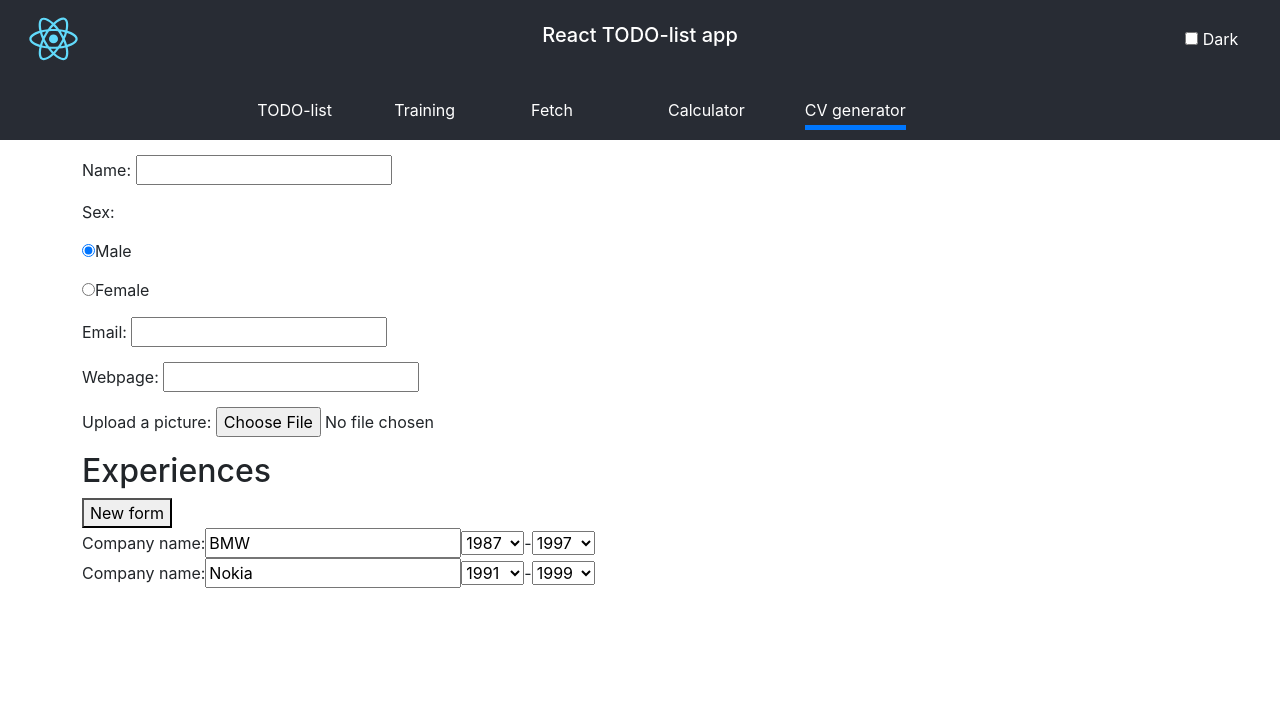
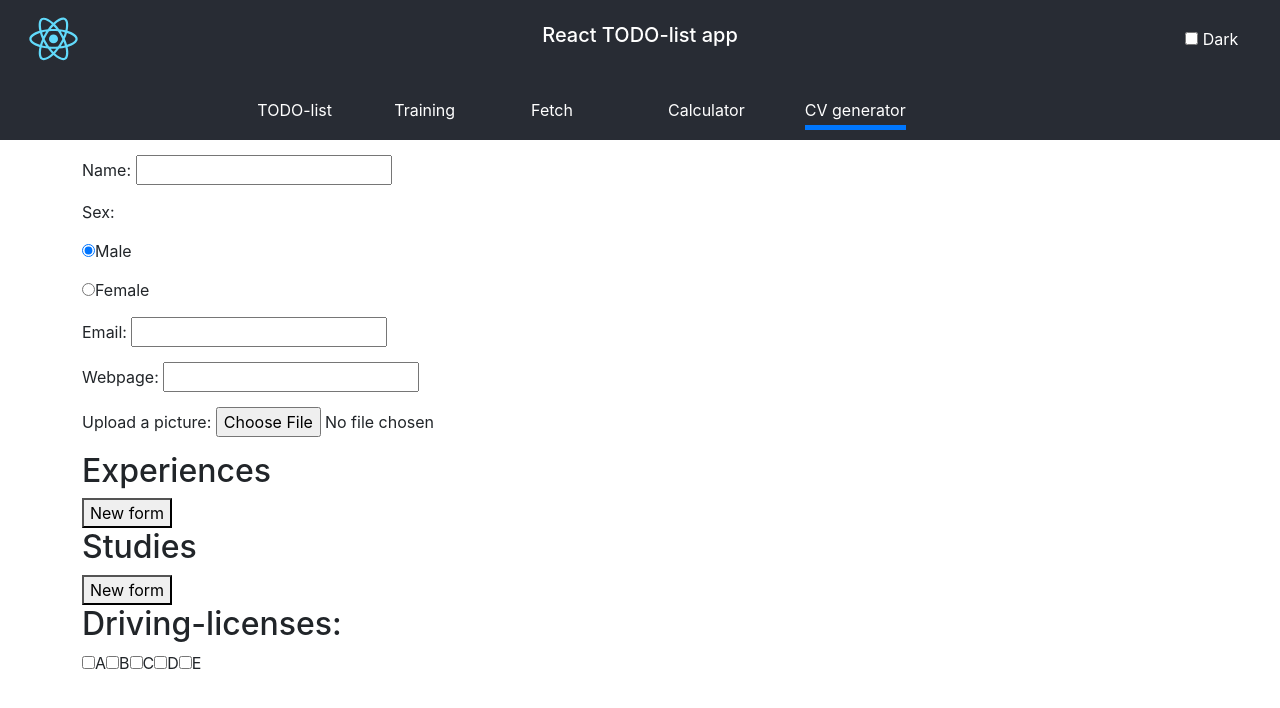
Before and after one commit to Herbertusz/react-todolist, a React (Create React App) app: page /cv-generator in a window 1280 px wide. Shown: the top 708 px of the page. Built offline with nearby package versions, Linux system fonts and the light colour scheme.

Commit message:
custom hook + checkboxes

```diff
--- a/src/components/cv-generator/cv-generator-experience/cv-generator-experience.jsx
+++ b/src/components/cv-generator/cv-generator-experience/cv-generator-experience.jsx
@@ -1,72 +1,13 @@
-import { useState } from "react";
-import {Loop} from "../../shared/utility";
+import useDynamicForm from "../dynamic-form";
 
 const CvGeneratorExperience = function() {
 
-    const [forms, setForms] = useState([
-        {
-            company: 'BMW',
-            dateOfStart: 1987,
-            dateOfEnd: 1997
-        },
-        {
-            company: 'Nokia',
-            dateOfStart: 1991,
-            dateOfEnd: 1999
-        }
-    ]);
+    const render = useDynamicForm({
+        title: 'Experiences',
+        inputLabel: 'Company name'
+    });
 
-    const newForm = function() {
-        setForms([
-            ...forms,
-            {
-                company: '',
-                dateOfStart: null,
-                dateOfEnd: null
-            }
-        ]);
-    };
-
-    const type = function(event, index) {
-        const changedForms = [...forms];
-        changedForms[index][event.target.name] = event.target.value;
-        setForms(changedForms);
-    };
-
-    return(
-        <div>
-            <h2>Experiences</h2>
-            <button type="button" onClick={newForm}>New form</button>
-            <Loop forEach={forms}>
-                {(form, index) => (
-                    <fieldset key={index} >
-                        <label>Company name:
-                            <input type="text" name="company" value={form.company} onChange={(event) => type(event, index)}/>
-                        </label>
-                        <select value={form.dateOfStart} name="dateOfStart" onChange={(event) => type(event, index)}>
-                            <option value={null}>Year</option>
-                            <Loop for={70}>
-                                {n => (
-                                    <option key={n} value={n + 1950}>{n + 1950}</option>
-                                )}
-                            </Loop>
-                        </select>
-                        -
-                        <select value={form.dateOfEnd} name="dateOfEnd" onChange={(event) => type(event, index)}>
-                            <option value={null}>Year</option>
-                            <Loop for={70}>
-                                {n => (
-                                    <option key={n} value={n + 1950}>{n + 1950}</option>
-                                )}
-                            </Loop>
-                        </select>
-                    </fieldset>
-                )}
-            </Loop>
-
-        </div>
-
-    );
+    return render;
 };
 
 export default CvGeneratorExperience;
--- /dev/null
+++ b/src/components/cv-generator/cv-generator-more-data/cv-generator-more-data.jsx
@@ -0,0 +1,31 @@
+import { useState } from "react";
+
+const CvGeneratorMoreData = function() {
+
+    const [licenses, setLicenses] = useState([]);
+
+    const type = function(event) {
+        if (event.target.checked) {
+            setLicenses([
+                ...licenses,
+                event.target.value
+            ]);
+        }
+        else {
+            setLicenses(licenses.filter(item => item !== event.target.value));
+        }
+    };
+
+    return (
+        <fieldset>
+            <h2>Driving-licenses:</h2>
+            <label><input type="checkbox" name="license" value="A" checked={licenses.includes('A')} onChange={type}/>A</label>
+            <label><input type="checkbox" name="license" value="B" checked={licenses.includes('B')} onChange={type}/>B</label>
+            <label><input type="checkbox" name="license" value="C" checked={licenses.includes('C')} onChange={type}/>C</label>
+            <label><input type="checkbox" name="license" value="D" checked={licenses.includes('D')} onChange={type}/>D</label>
+            <label><input type="checkbox" name="license" value="E" checked={licenses.includes('E')} onChange={type}/>E</label>
+        </fieldset>
+    );
+};
+
+export default CvGeneratorMoreData;
--- /dev/null
+++ b/src/components/cv-generator/cv-generator-studies/cv-generator-studies.jsx
@@ -0,0 +1,13 @@
+import useDynamicForm from "../dynamic-form";
+
+const CvGeneratorStudies = function() {
+
+    const render = useDynamicForm({
+        title: 'Studies',
+        inputLabel: 'School name'
+    });
+
+    return render;
+};
+
+export default CvGeneratorStudies;
--- a/src/components/cv-generator/cv-generator.jsx
+++ b/src/components/cv-generator/cv-generator.jsx
@@ -1,5 +1,7 @@
 import CvGeneratorHeader from "./cv-generator-header/cv-generator-header";
 import CvGeneratorExperience from "./cv-generator-experience/cv-generator-experience";
+import CvGeneratorStudies from "./cv-generator-studies/cv-generator-studies";
+import CvGeneratorMoreData from "./cv-generator-more-data/cv-generator-more-data";
 
 
 const CvGenerator = function() {
@@ -7,6 +9,8 @@ const CvGenerator = function() {
         <form>
             <CvGeneratorHeader />
             <CvGeneratorExperience />
+            <CvGeneratorStudies />
+            <CvGeneratorMoreData />
         </form>
     );
 };
--- /dev/null
+++ b/src/components/cv-generator/dynamic-form.jsx
@@ -0,0 +1,69 @@
+import {useState} from 'react';
+import {Loop} from "../shared/utility";
+
+const useDynamicForm = function(labels) {
+    const [forms, setForms] = useState([]);
+    const [nextId, setNextId] = useState(1);
+
+    const newForm = function() {
+        setForms([
+            ...forms,
+            {
+                id: nextId,
+                company: '',
+                dateOfStart: null,
+                dateOfEnd: null
+            }
+        ]);
+        setNextId(nextId + 1);
+    };
+
+    const deleteForm = function(index) {
+        const changedForms = [...forms];
+        changedForms.splice(index, 1);
+        setForms(changedForms);
+    }
+
+    const type = function(event, index) {
+        const changedForms = [...forms];
+        changedForms[index][event.target.name] = event.target.value;
+        setForms(changedForms);
+    };
+
+    return (
+        <div>
+            <h2>{labels.title}</h2>
+            <button type="button" onClick={newForm}>New form</button>
+            <Loop forEach={forms}>
+                {(form, index) => (
+                    <fieldset key={form.id} >
+                        <label>
+                            {labels.inputLabel}:
+                            <input type="text" name="company" value={form.company} onChange={(event) => type(event, index)}/>
+                        </label>
+                        <select value={form.dateOfStart} name="dateOfStart" onChange={(event) => type(event, index)}>
+                            <option value={null}>Year</option>
+                            <Loop for={70}>
+                                {n => (
+                                    <option key={n} value={n + 1950}>{n + 1950}</option>
+                                )}
+                            </Loop>
+                        </select>
+                        -
+                        <select value={form.dateOfEnd} name="dateOfEnd" onChange={(event) => type(event, index)}>
+                            <option value={null}>Year</option>
+                            <Loop for={70}>
+                                {n => (
+                                    <option key={n} value={n + 1950}>{n + 1950}</option>
+                                )}
+                            </Loop>
+                        </select>
+                        <span onClick={(event) => deleteForm(index)}>X</span>
+                    </fieldset>
+                )}
+            </Loop>
+        </div>
+    );
+};
+
+export default useDynamicForm;
--- a/src/components/todo-list/todo-list-item/todo-list-item-template.jsx
+++ b/src/components/todo-list/todo-list-item/todo-list-item-template.jsx
@@ -1,13 +1,17 @@
+import { useContext } from 'react';
+import { ThemeContext } from '../../app';
 import { cx } from '../../shared/utility';
 import styles from './todo-list-item.module.scss';
 
-const TodoListItemTemplate = function({props, theme, toggleDone, deleteItem}) {
+const TodoListItemTemplate = function({todoItem, toggleDone, deleteItem}) {
+
+  const theme = useContext(ThemeContext);
 
   return (
     <li className={cx(styles.item, styles[theme])}>
       <label className={styles.checkbox}>
-        <input type="checkbox" checked={props.done} onChange={toggleDone} />
-        <span className={styles.text}>{props.text}</span>
+        <input type="checkbox" checked={todoItem.done} onChange={toggleDone} />
+        <span className={styles.text}>{todoItem.text}</span>
       </label>
       <span className={styles.delete} onClick={deleteItem}>X</span>
     </li>
--- a/src/components/todo-list/todo-list-item/todo-list-item.jsx
+++ b/src/components/todo-list/todo-list-item/todo-list-item.jsx
@@ -1,10 +1,6 @@
-import { useContext } from 'react';
-import { ThemeContext } from '../../app';
 import TodoListItemTemplate from './todo-list-item-template';
 
 const TodoListItem = function(props) {
-
-  const theme = useContext(ThemeContext);
 
   const toggleDone = () => {
     props.onToggle(props.id);
@@ -15,7 +11,7 @@ const TodoListItem = function(props) {
   };
 
   return (
-    <TodoListItemTemplate props={props} theme={theme} toggleDone={toggleDone} deleteItem={deleteItem}/>
+    <TodoListItemTemplate todoItem={{ done: props.done, text: props.text }} toggleDone={toggleDone} deleteItem={deleteItem}/>
   );
 
 };
--- a/src/components/todo-list/todo-list-item/todo-list-item.module.scss
+++ b/src/components/todo-list/todo-list-item/todo-list-item.module.scss
@@ -7,6 +7,10 @@
   &.dark {
     background-color: #202529;
     color: white;
+
+    &:hover {
+      background-color: #202529;
+    }
   }
 
   &:hover {
--- a/src/components/training/training-template.jsx
+++ b/src/components/training/training-template.jsx
@@ -1,4 +1,4 @@
-import React, { useState } from 'react';
+import React from 'react';
 import { Loop } from '../shared/utility';
 import GameStatus from './game-status/game-status';
 import styles from './training.module.scss';
--- a/src/components/training/training.jsx
+++ b/src/components/training/training.jsx
@@ -55,7 +55,7 @@ const Training = function() {
   }
 
   return (
-    <TrainingTemplate setSign={setSign} reset={reset} winner={winner}/>
+    <TrainingTemplate setSign={setSign} reset={reset} winner={winner} board={board} player={player}/>
   );
 
 };
```
Also changed, not shown: src/components/cv-generator/cv-generator-more-data/cv-generator-more-data.module.scss (added), src/components/cv-generator/cv-generator-studies/cv-generator-studies.module.scss (added), 1 other file (tests, documents, lock files or other folders).
